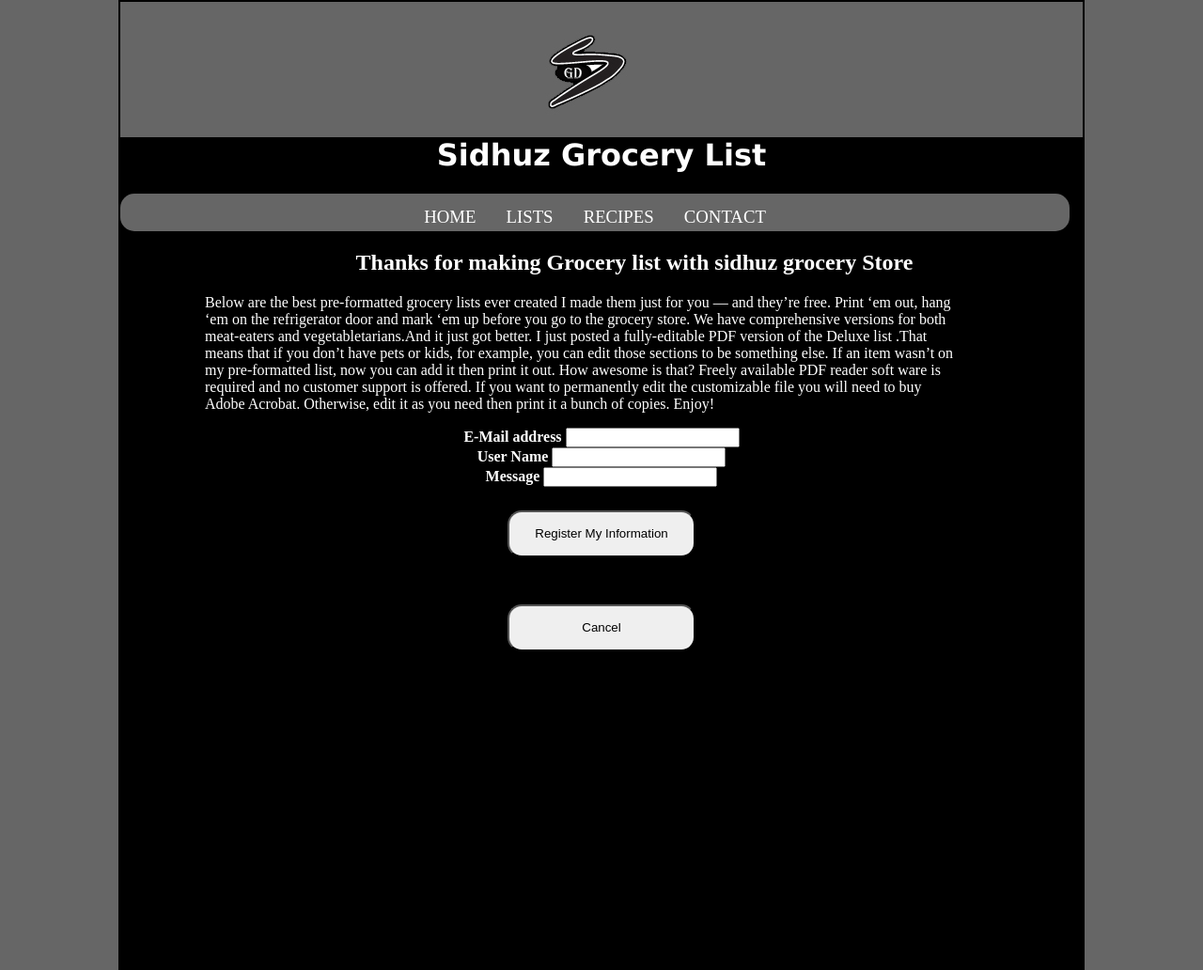
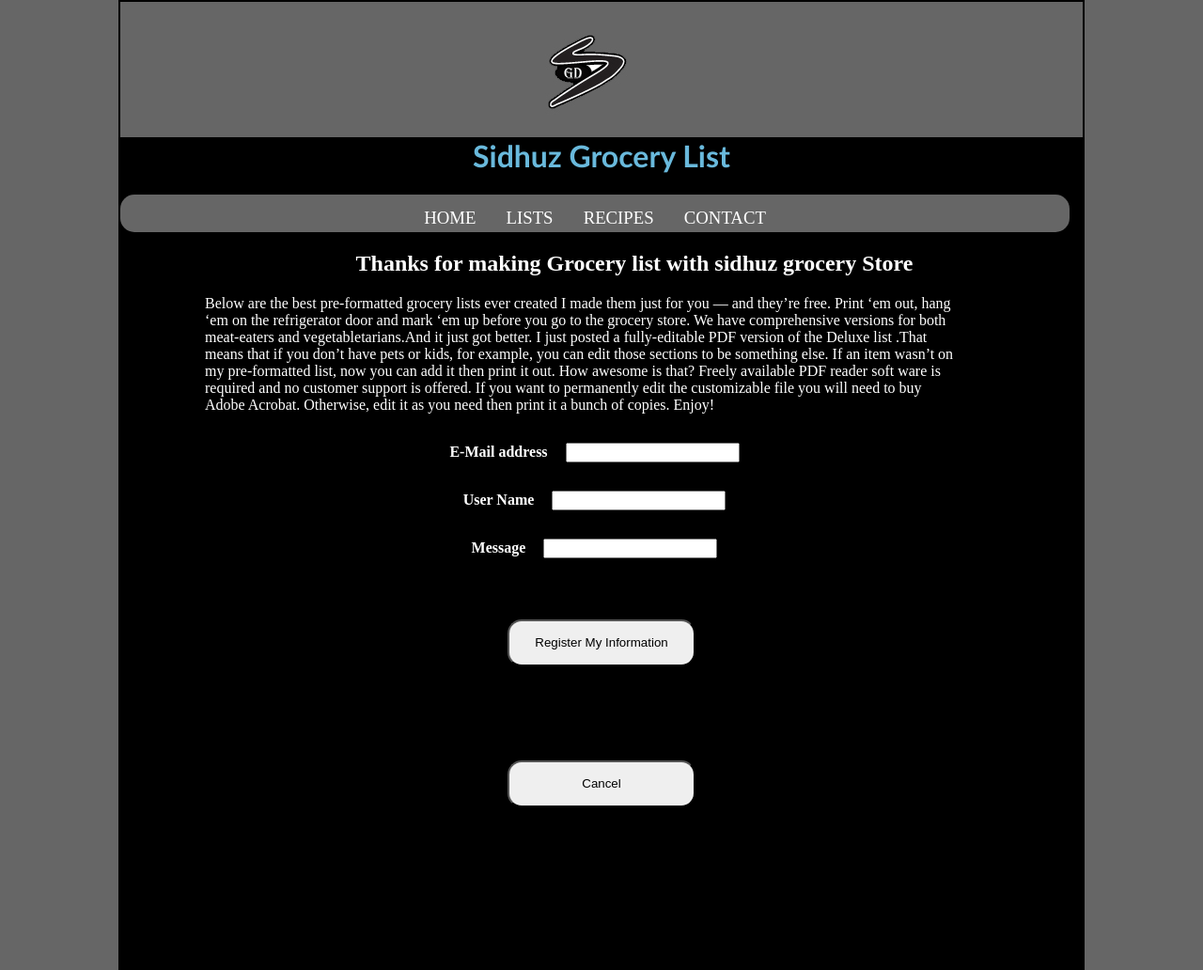
Before and after one commit to sidh0050/web-app, a PHP site: page /contact.php in a window 1280 px wide. Shown: the whole page at 94% size. Run offline with PHP 8.4, Linux system fonts and the light colour scheme.

Commit message:
Adding CSS to make my web-app look nice.

```diff
--- a/working prototype/add.php
+++ b/working prototype/add.php
@@ -50,7 +50,7 @@ if($_SERVER['REQUEST_METHOD']=='POST'){
 
 
 $sql =$db->query('SELECT recipes_id,recipes_name,recipes_ingredients,recipes_directions FROM recipies ORDER BY recipes_id ASC');
-var_dump($db->errorInfo());
+//var_dump($db->errorInfo());
 $results=$sql->fetchAll();
 
 
--- a/working prototype/contact.php
+++ b/working prototype/contact.php
@@ -130,12 +130,12 @@ print it a bunch of copies. Enjoy!</p>
 
 
 
-<label for="User name"><strong>User Name</strong><?php if(isset($errors['username'])): ?><strong class="error"></strong><?php endif;?></label>
-<input id="User name" name="User name" required value="<?php echo $username; ?>"><br>
+<label for="username"><strong>User Name</strong><?php if(isset($errors['username'])): ?><strong class="error"></strong><?php endif;?></label>
+<input id="username" id="username" name="username" required value="<?php echo $username; ?>"><br>
 
 
 <label for="message"><strong>Message</strong><?php if(isset($errors['message'])): ?><strong class="error">Your message must be 5 to 100 characters long.</strong><?php endif;?></label>
-<input id="message" name="message"required value="<?php echo $message;?>"><br>
+<input id="message" id="message" name="message"required value="<?php echo $message;?>"><br>
 
 
 
--- a/working prototype/css/general.css
+++ b/working prototype/css/general.css
@@ -287,7 +287,8 @@ padding-left:500px;
 		 height:50px;
 		 width:200px;
 		 color:#000;
-		 margin:25px;
+		 margin:50px;
+
 
 
 
@@ -339,8 +340,8 @@ border-radius: 15px;
 
 }
 h1{
-	font-family:Verdana, Geneva, sans-serif;
-	color:#fff;
+	font-family:"Trebuchet MS", Arial, Helvetica, sans-serif;
+	color:#69b9dc;
 }
 .reclabel{
 	color:#fff;
@@ -378,8 +379,18 @@ border:2px solid #FFF;
 	text-align:center;
 	margin-left:70px;
 }
-.conlabel{
+.conlabel #email  {
+	text-align:left;
 
-	padding:0px;
+ margin:15px;
+
 
 }
+.conlabel #username{
+	text-align:left;
+	margin:15px;
+}
+.conlabel #message{
+	margin:15px;
+		text-align:left;
+}
--- a/working prototype/home.php
+++ b/working prototype/home.php
@@ -12,7 +12,7 @@
 
 <!DOCTYPE HTML>
 <html>
-<head>s
+<head>
 <meta charset="utf-8">
 <title>Web Application</title>
 <link href="css/general.css" rel="stylesheet">
--- a/working prototype/splash.php
+++ b/working prototype/splash.php
@@ -1,4 +1,4 @@
-<?
+<?php
 /**
 *Lists all the major buttons as well as images on the page regarding my grocery list web-app
 *@author satindersidhu <sidh0050@algonquincollege.com>
```
